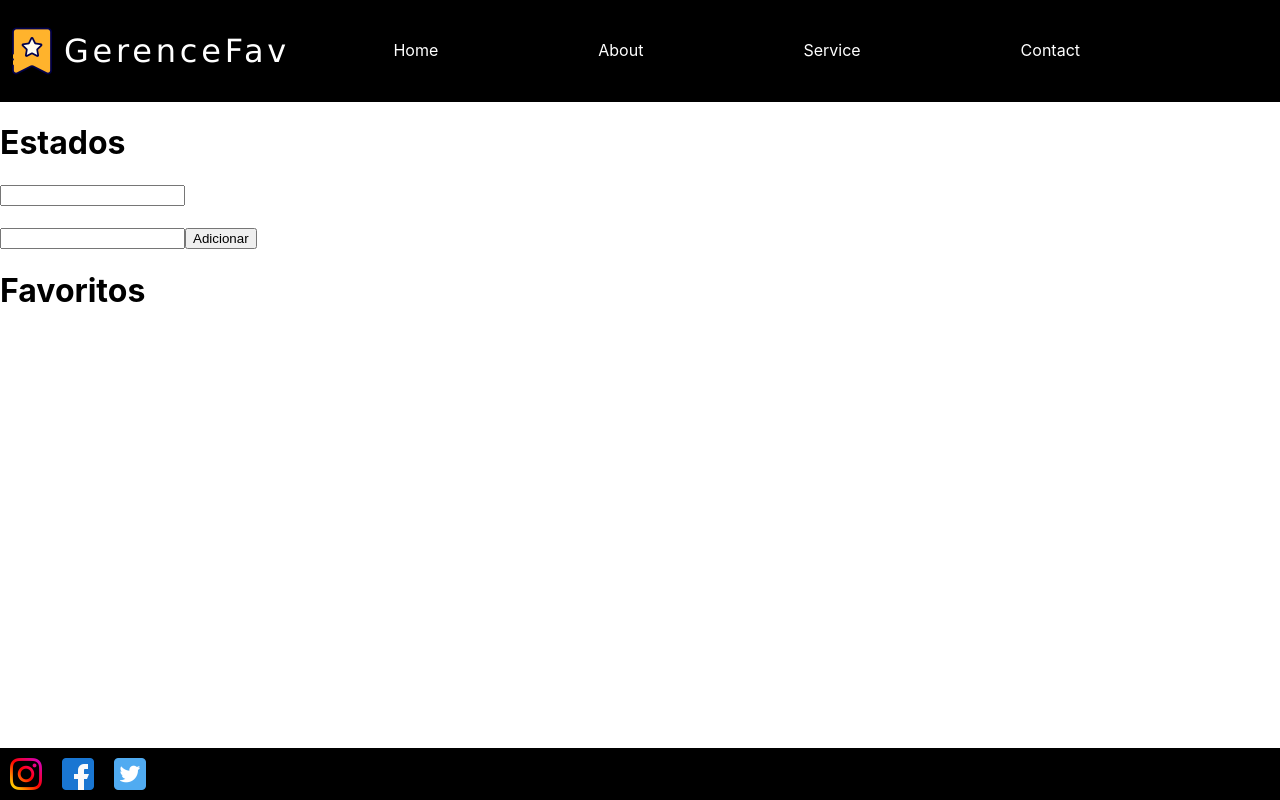
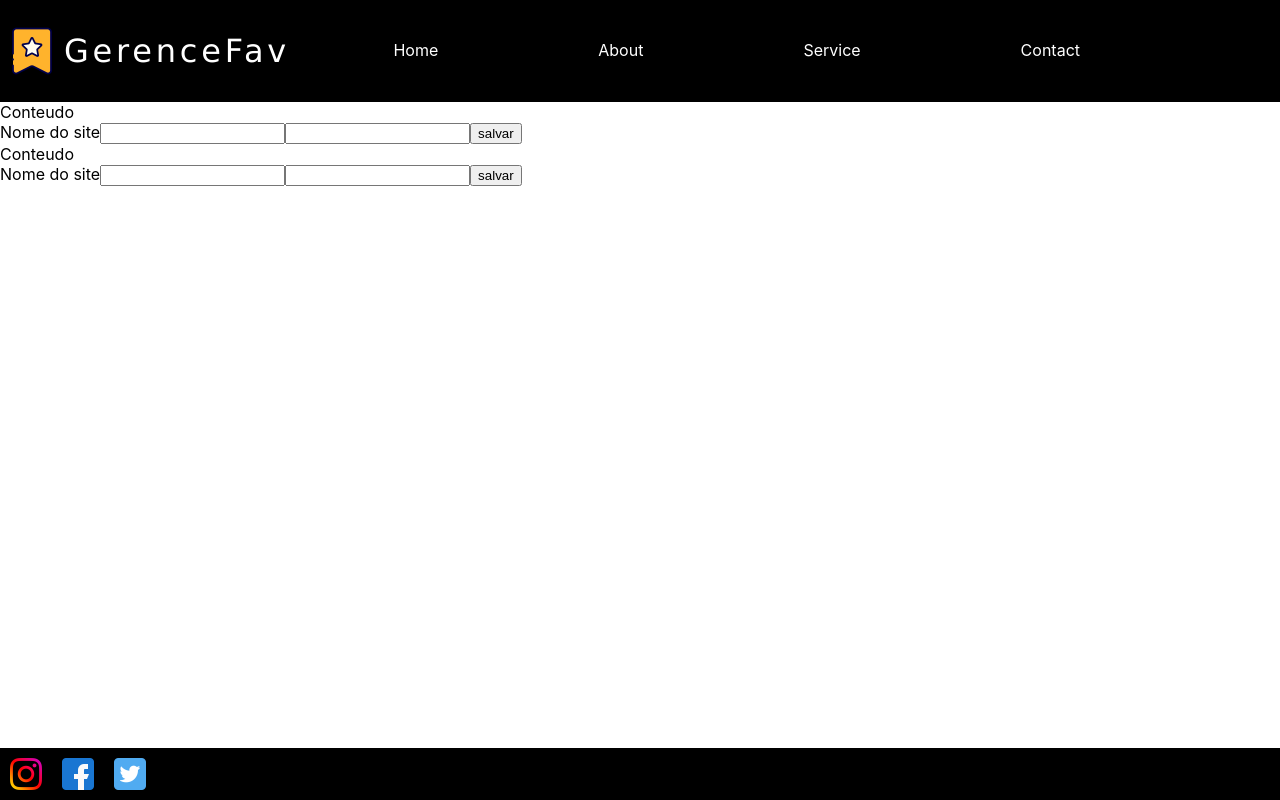
Before and after one commit to mariaClaraaaa/gerencefav, a React (Create React App) app: page / in a window 1280 px wide. Built offline with nearby package versions, Linux system fonts and the light colour scheme.

Commit message:
novas atualizações

```diff
--- a/src/App.js
+++ b/src/App.js
@@ -2,7 +2,8 @@
 import './App.css';
 import Cabecalho from './componentes/Cabecalho'
 import Rodape from './componentes/Rodape'
-import Estados from './exemplos/Estados';
+import Estados from './componentes/Conteudo';
+import Conteudo from './componentes/Conteudo';
 /*
 Arquoivo App JSX
 Componente funcional = Porque ele é uma função
@@ -15,6 +16,7 @@ function App() {
     <Cabecalho logo = 'favorito.png' titulo = "GerenceFav"/>
     <Rodape insta = 'instagram.png' face = 'facebook.png' twitter = 'twitter.png'/>
     <Estados/>
+    <Conteudo/>
     </>
   );
 }
--- /dev/null
+++ b/src/componentes/Conteudo/index.jsx
@@ -0,0 +1,21 @@
+import React from 'react'
+
+const Conteudo = () => {
+  return (
+    <div>
+      Conteudo
+    <form onSubmit={()=>alert("Favorito salvo")}>
+        <label>
+          Nome do site
+        </label>
+        <input name="nome_site"></input>
+        <label>
+          <input type= 'url' name='url'></input>
+          <button>salvar</button>
+        </label>
+      </form>
+    </div>
+  )
+}
+
+export default Conteudo
--- a/src/exemplos/Estados/index.jsx
+++ /dev/null
@@ -1,41 +0,0 @@
-import React, { useState } from 'react'
-
-const Estados = () => {
-
-  //hook
-
-  const [nome,setNome]=useState("")
-  const [url,setUrl]=useState("")
-  const [favoritos,setFavoritos]=useState([])
-
-  function adicionaFavorito(nome,url){
-    let favorito={nome,url}
-    favoritos.push(favorito)
-    setFavoritos(favorito)
-    console.log(favoritos)
-    //setFavoritos([...favoritos, favorito])
-  }
-
-  function handleInput(valor){
-    setNome(valor)
-  }
-
-  return (
-    <div>
-      <h1>Estados</h1>
-    <h1>{nome}</h1>
-    <input type="text" value={nome} onChange={(e)=>handleInput(e.target.value)}/>
-    <h1>{url}</h1>
-    <input type="text" value={url} onChange={(e)=>setUrl(e.target.value)}/>
-    <button onClick={()=>adicionaFavorito(nome,url)}>Adicionar</button>
-    <h1>Favoritos</h1>
-    <ul>
-      {favoritos.map((elemento) => (
-        <li>{elemento.nome}</li>
-      ))}
-    </ul>
-    </div>
-  );
-};
-
-export default Estados
```
Also changed, not shown: package.json (line endings or trailing spaces).
